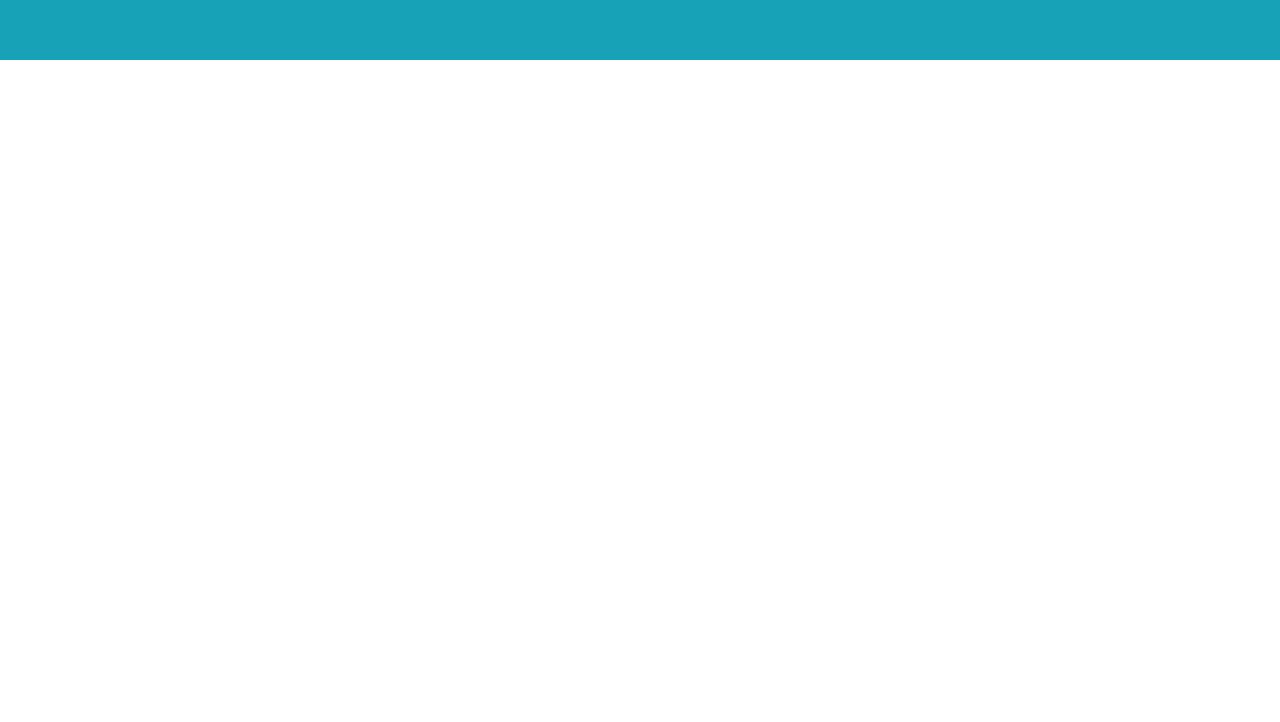
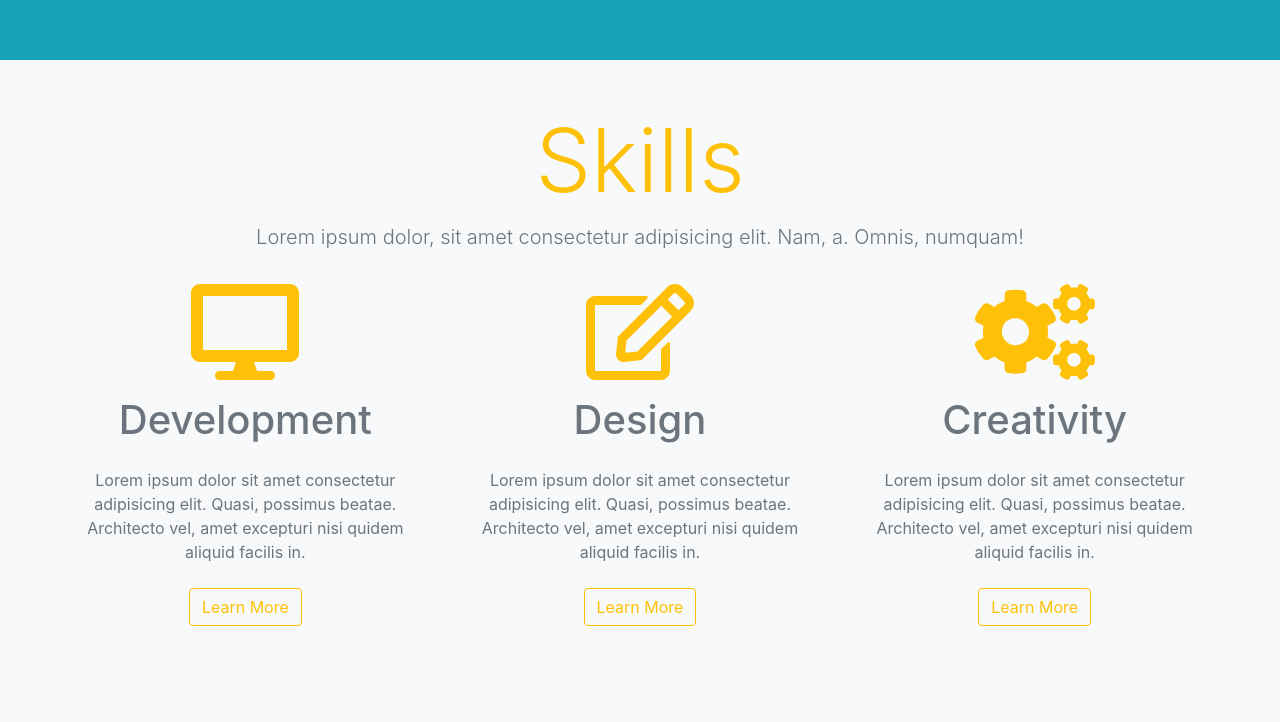
Before and after one commit to chsaqib/bootstrap-project, a plain HTML site: page dist/index.html in a window 1280 px wide. Shown: the part 740-1462 px from the top of the page. Before the commit the page ends 800 px from the top, so only its background shows below. Drawn offline with nearby package versions, Linux system fonts and the light colour scheme.

Commit message:
skills section

```diff
--- a/dist/index.html
+++ b/dist/index.html
@@ -72,6 +72,45 @@
         </div>
       </div>
     </section>
+    <!--end of banner-->
+    <!-- skills -->
+    <section class="bg-light p-5">
+      <div class="container-fluid">
+        <!-- title -->
+        <div class="row">
+          <div class="col text-center mb-3">
+            <h1 class="text-warning display-2">Skills</h1>
+            <p class="lead text-secondary">Lorem ipsum dolor, sit amet consectetur adipisicing elit. Nam, a. Omnis, numquam!
+            </p>
+          </div>
+        </div>
+        <!-- end of title -->
+        <div class="row text-center">
+          <div class="col-lg-4 col-sm-10 mx-auto mb-5">
+            <i class="fas fa-desktop fa-6x text-warning mb-3"></i>
+            <h1 class="text-secondary">Development</h1>
+            <p class="text-muted my-4">Lorem ipsum dolor sit amet consectetur adipisicing elit. Quasi, possimus beatae.
+              Architecto vel, amet excepturi nisi quidem aliquid facilis in.</p>
+            <a href="#" class="btn btn-outline-warning">Learn More</a>
+          </div>
+          <div class="col-lg-4 col-sm-10 mx-auto mb-5">
+            <i class="far fa-edit fa-6x text-warning mb-3"></i>
+            <h1 class="text-secondary">Design</h1>
+            <p class="text-muted my-4">Lorem ipsum dolor sit amet consectetur adipisicing elit. Quasi, possimus beatae.
+              Architecto vel, amet excepturi nisi quidem aliquid facilis in.</p>
+            <a href="#" class="btn btn-outline-warning">Learn More</a>
+          </div>
+          <div class="col-lg-4 col-sm-10 mx-auto mb-5">
+            <i class="fas fa-cogs fa-6x text-warning mb-3"></i>
+            <h1 class="text-secondary">Creativity</h1>
+            <p class="text-muted my-4">Lorem ipsum dolor sit amet consectetur adipisicing elit. Quasi, possimus beatae.
+              Architecto vel, amet excepturi nisi quidem aliquid facilis in.</p>
+            <a href="#" class="btn btn-outline-warning">Learn More</a>
+          </div>
+        </div>
+      </div>
+    </section>
+    <!-- end of skills -->
     <!-- jQuery first, then Popper.js, then Bootstrap JS -->
     <script
       src="https://code.jquery.com/jquery-3.3.1.slim.min.js"
```
